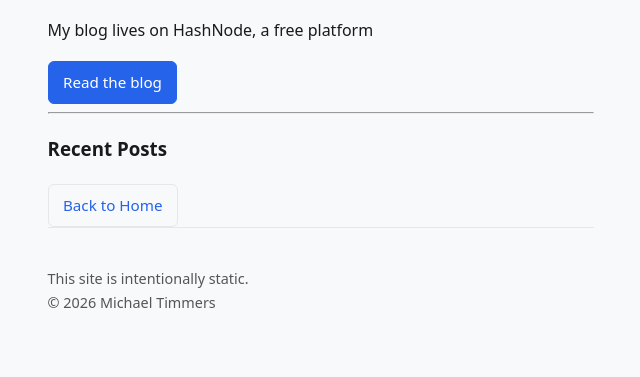
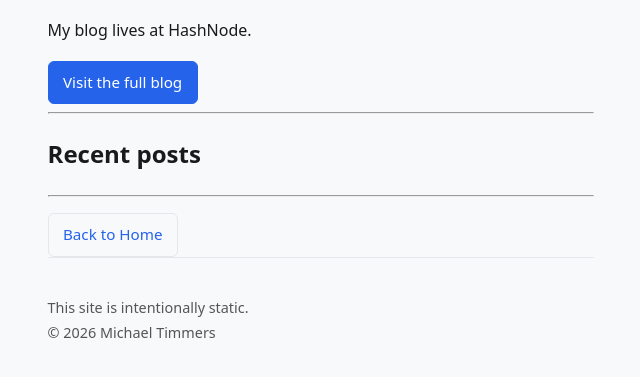
Before and after one commit to michael-timmers/michael-timmers.github.io, an Eleventy site: page src/blog.md in a window 1280 px wide. Shown: the part 327-704 px from the top of the page, without its empty margins (319-959 px from the left). Built offline with nearby package versions, Linux system fonts and the light colour scheme; Eleventy itself is replaced by a stand-in of ours; files that its build step writes are made by us from their sources.

Commit message:
Update blog.md

```diff
--- a/src/blog.md
+++ b/src/blog.md
@@ -5,16 +5,21 @@ layout: base.njk
 
 ## Blog
 
-My blog  lives on HashNode, a free platform
+My blog lives at HashNode.
 
 <div class="cta">
-  <a class="primary" href="https://michaeltimmers.hashnode.dev/" target="_blank">Read the blog</a>
+  <a class="primary" href="https://michaeltimmers.hashnode.dev" target="_blank">
+    Visit the full blog
+  </a>
 </div>
 
 ---
 
-### Recent Posts
+## Recent posts
 
+
+
+---
 
 <div class="cta">
   <a href="/">Back to Home</a>
```
